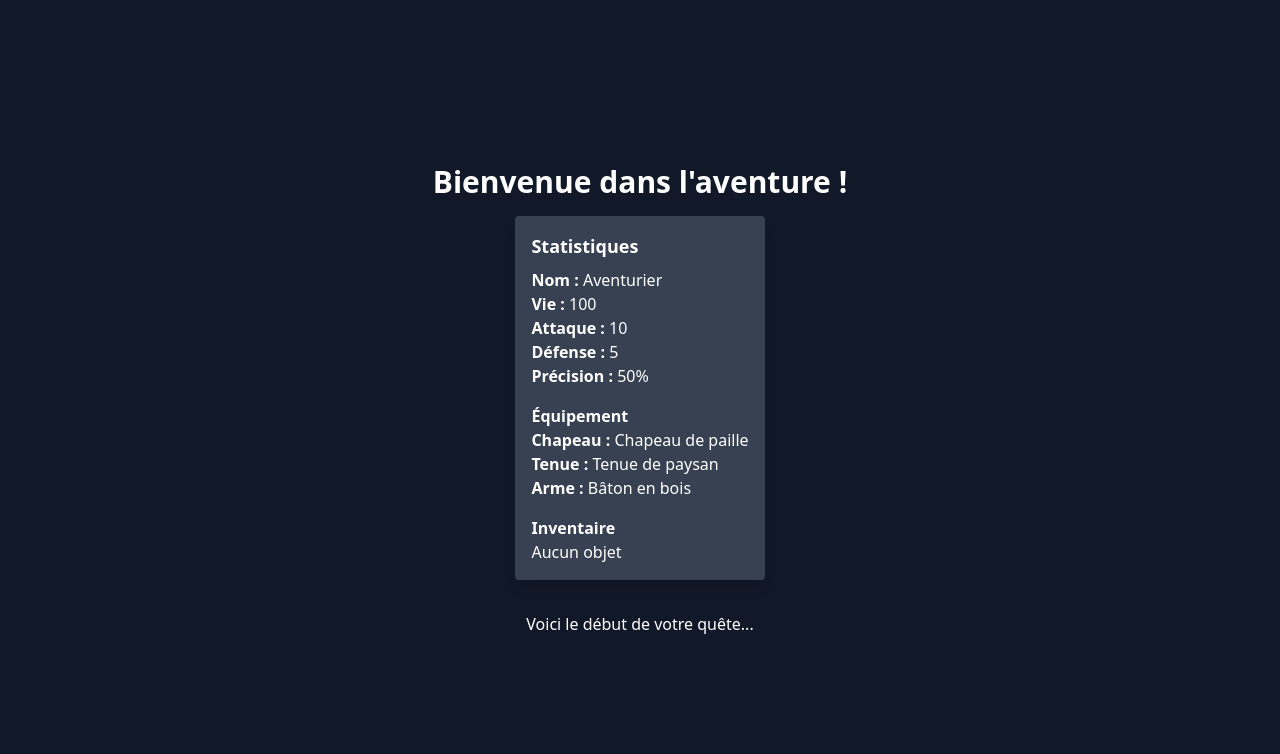
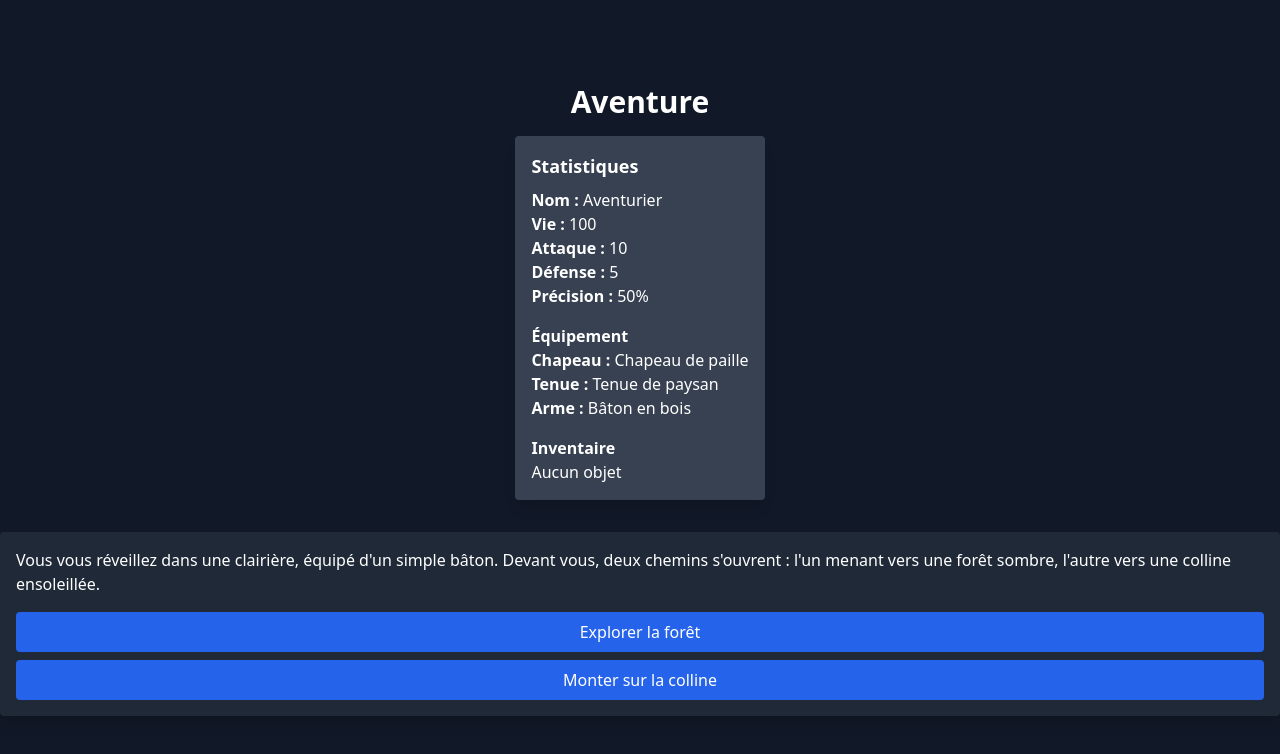
Before and after one commit to GoutteDooo/aventure, a React (Vite) app in the folder aventure-react/: page /adventure in a window 1280 px wide. Shown: the top 754 px of the page. Built offline with nearby package versions, Linux system fonts and the light colour scheme; what @midudev/tailwind-animations would draw is missing.

Commit message:
add enemiesData.js

```diff
--- /dev/null
+++ b/aventure-react/src/data/enemiesData.js
@@ -0,0 +1,17 @@
+// src/data/enemiesData.js
+const enemiesData = {
+  wolf: {
+    name: "Epouvantail",
+    health: 20,
+    attack: 0,
+    defense: 0,
+  },
+  goblin: {
+    name: "Gobelin rusé",
+    health: 25,
+    attack: 5,
+    defense: 2,
+  },
+};
+
+export default enemiesData;
--- a/aventure-react/src/pages/Adventure.jsx
+++ b/aventure-react/src/pages/Adventure.jsx
@@ -1,12 +1,13 @@
 import HUD from '../components/HUD';
+import AdventurePage from '../components/AdventurePage';
 
 function Adventure() {
   return (
     <div className="flex flex-col items-center justify-center h-screen bg-gray-900 text-white">
-      <h1 className="text-3xl font-bold mb-4">Bienvenue dans l'aventure !</h1>
+      <h1 className="text-3xl font-bold mb-4">Aventure</h1>
       <HUD />
       <div className="mt-8">
-        <p>Voici le début de votre quête...</p>
+        <AdventurePage />
         {/* Ajoute ici les choix narratifs plus tard */}
       </div>
     </div>
```
